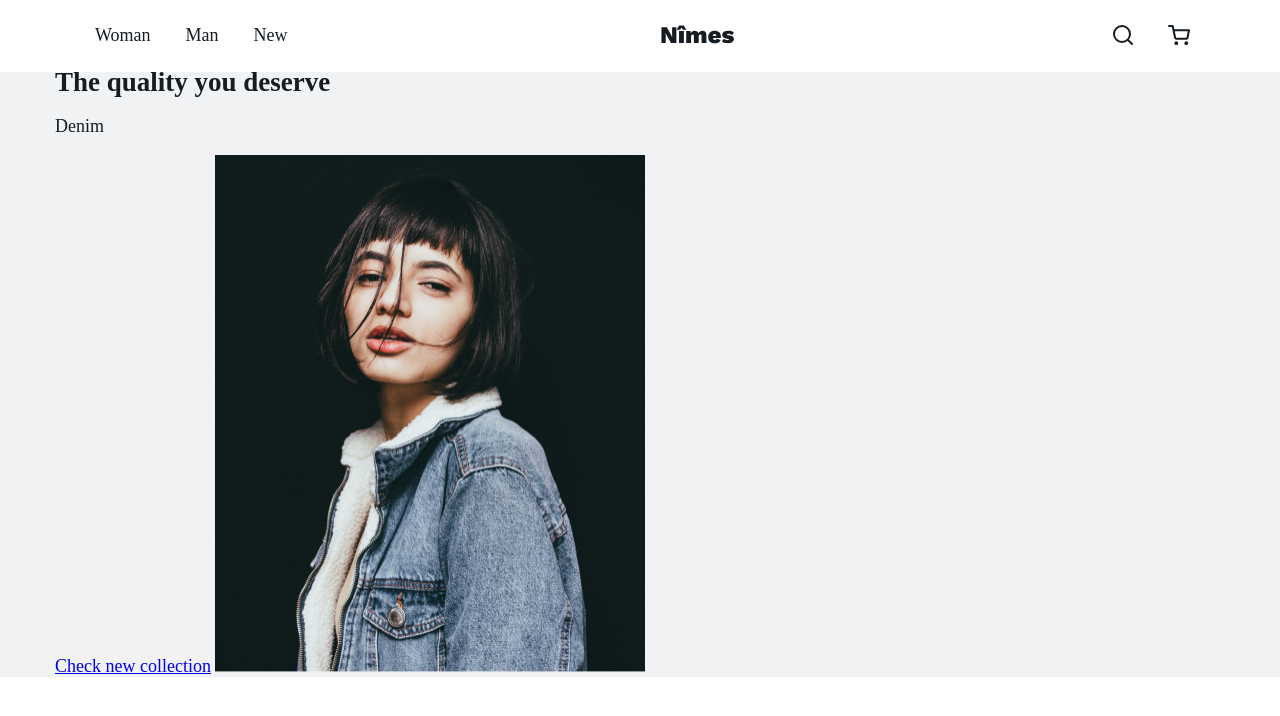
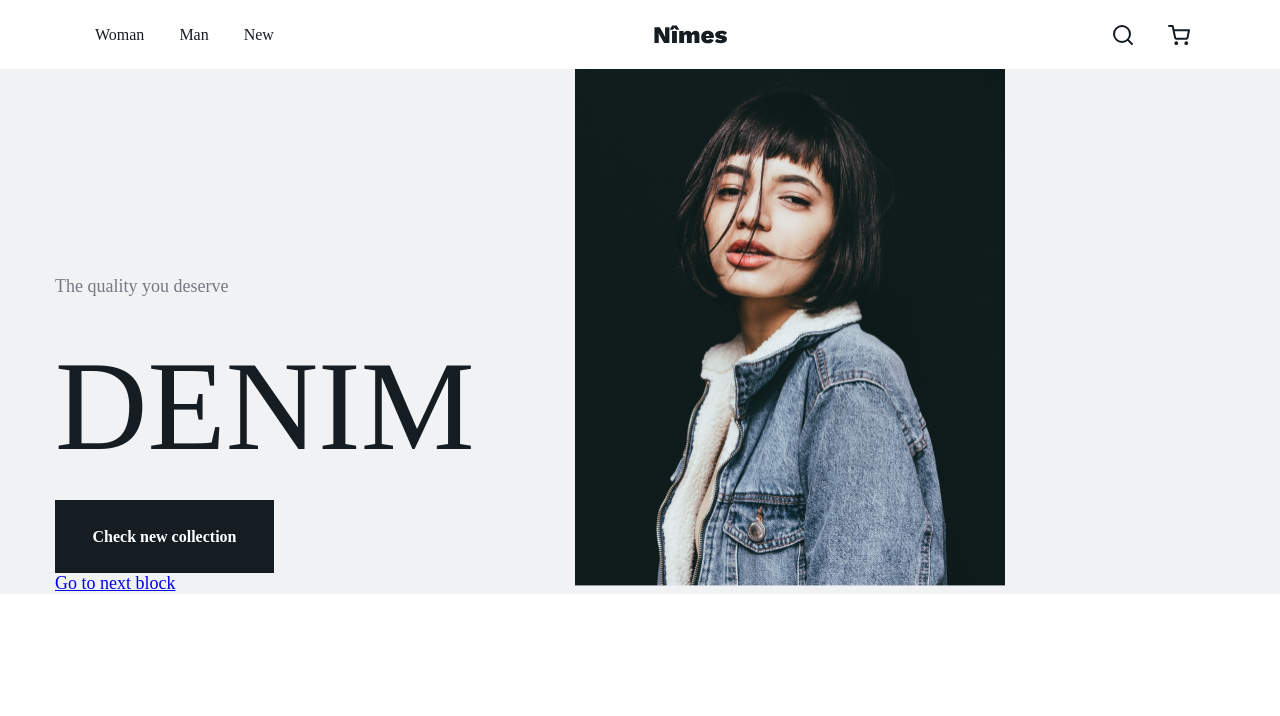
Before and after one commit to MikiHousse/Nimes, a plain HTML site: page index.html in a window 1280 px wide. Drawn offline with Linux system fonts and the light colour scheme.

Commit message:
make to banner

```diff
--- a/index.html
+++ b/index.html
@@ -43,9 +43,15 @@
     </header>
     <main class="main">
         <section class="promo container">
-            <h2 class="promo-title">The quality you deserve</h2>
-            <p class="promo-text">Denim</p>
-            <a href="#" class="button-link">Check new collection</a>
+            <div class="promo-text-column">
+                <h2 class="promo-title">The quality you deserve</h2>
+                <!-- <img class="promo-name" src="./img/DENIM.svg" alt="DENIM"> -->
+                <p class="promo-text">Denim</p>
+                <div class="button-block">
+                    <a href="#" class="button-link">Check new collection</a>
+                </div>
+                <a href="#">Go to next block</a>
+            </div>
             <img src="./img/matheus.png" width="430" height="517" alt="New collection">
         </section>
     </main>
--- a/style.css
+++ b/style.css
@@ -26,6 +26,13 @@ body {
     justify-content: space-between;
     list-style-type: none;
     margin-top: 25px;
+    margin-bottom: 25px;
+    font-weight: 500;
+    font-size: 16px;
+    line-height: 19px;
+    display: flex;
+    align-items: center;
+    color: #151C22;
 }
 
 .nav-icons {
@@ -53,3 +60,61 @@ body {
 .main {
     background-color: #F1F2F4;
 }
+
+.promo {
+    display: flex;
+}
+
+.promo-text {
+   font-weight: normal;
+   font-size: 128px;
+   line-height: 188px;
+   text-transform: uppercase;
+   margin: 0;
+}
+
+.promo-text-column {
+    width: 520px;
+    margin-top: 192px;
+}
+
+.promo-img-column {
+    width: 430px;
+    padding: 50px 50px;
+}
+
+.promo-name {
+    display: blocks;
+    margin-top: 25px;
+    margin-bottom: 50px;
+}
+
+.promo-title {
+    font-weight: normal;
+    font-size: 18px;
+    line-height: 21px;
+    color: #727A82;
+}
+
+.button-link {
+    margin: 0;
+    text-decoration: none;
+    font-weight: bold;
+    font-size: 16px;
+    line-height: 19px;
+    color: #ffffff;
+    display: inline-block;
+    width: 219px;
+    background-color: #151C22;
+    text-align: center;
+    padding-top: 27px;
+    padding-bottom: 27px;
+    cursor: pointer;
+}
+
+/* .button-block {
+    display: inline-block;
+    width: 219px;
+    height: 64px;
+    background-color: #151C22;
+} */
```
Also changed, not shown: 1 other file.
